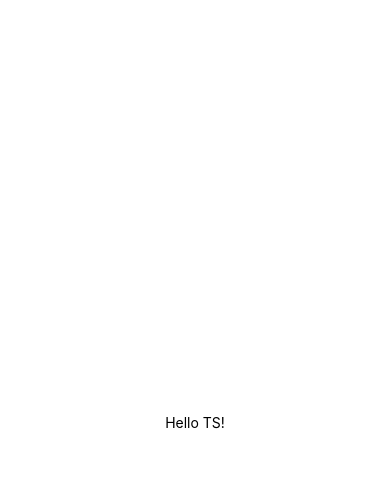
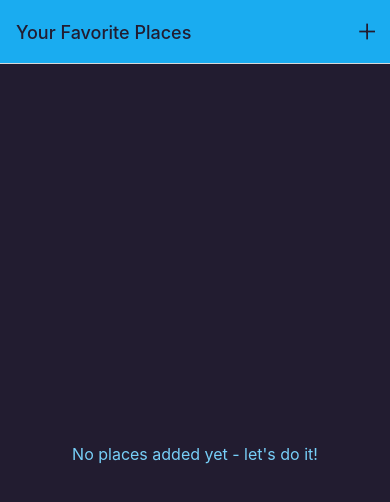
Before and after one commit to kyzym/favePlaces, a React Native app: screen /AllPlaces in a window 390 px wide. Shown: the top 502 px of the page. Built offline with nearby package versions, Linux system fonts and the light colour scheme.

Commit message:
feat: add camera

```diff
--- a/App.tsx
+++ b/App.tsx
@@ -1,20 +1,46 @@
+import { NavigationContainer } from '@react-navigation/native';
+import { createNativeStackNavigator } from '@react-navigation/native-stack';
 import { StatusBar } from 'expo-status-bar';
-import { StyleSheet, Text, View } from 'react-native';
+import IconButton from './components/ui/IconButton';
+import { AddPlace } from './screens/AddPlace';
+import { AllPlaces } from './screens/AllPlaces';
+import { Colors } from './utils/colors';
+
+const Stack = createNativeStackNavigator();
 
 export default function App() {
   return (
-    <View style={styles.container}>
-      <Text>Hello TS!</Text>
+    <>
       <StatusBar style="auto" />
-    </View>
+      <NavigationContainer>
+        <Stack.Navigator
+          screenOptions={{
+            headerStyle: { backgroundColor: Colors.primary500 },
+            headerTintColor: Colors.gray700,
+            contentStyle: { backgroundColor: Colors.gray700 },
+          }}>
+          <Stack.Screen
+            name="AllPlaces"
+            component={AllPlaces}
+            options={({ navigation }) => ({
+              title: 'Your Favorite Places',
+              headerRight: ({ tintColor }) => (
+                <IconButton
+                  color={tintColor || '#000'}
+                  icon="add"
+                  size={28}
+                  onPress={() => navigation.navigate('AddPlace')}
+                />
+              ),
+            })}
+          />
+          <Stack.Screen
+            name="AddPlace"
+            component={AddPlace}
+            options={{ title: 'Add a new Place' }}
+          />
+        </Stack.Navigator>
+      </NavigationContainer>
+    </>
   );
 }
-
-const styles = StyleSheet.create({
-  container: {
-    flex: 1,
-    backgroundColor: '#fff',
-    alignItems: 'center',
-    justifyContent: 'center',
-  },
-});
--- a/app.json
+++ b/app.json
@@ -26,6 +26,14 @@
     },
     "experiments": {
       "tsconfigPaths": true
-    }
+    },
+    "plugins": [
+      [
+        "expo-image-picker",
+        {
+          "cameraPermission": "The app needs access to your camera in order to rake picture of your favorite places."
+        }
+      ]
+    ]
   }
 }
--- /dev/null
+++ b/components/Places/ImagePicker.tsx
@@ -0,0 +1,51 @@
+import { View, Button, Alert } from 'react-native';
+import {
+  launchCameraAsync,
+  useCameraPermissions,
+  PermissionStatus,
+} from 'expo-image-picker';
+
+export const ImagePicker = () => {
+  const [cameraPermissionInformation, requestPermission] =
+    useCameraPermissions();
+
+  async function verifyPermissions() {
+    if (cameraPermissionInformation!.status === PermissionStatus.UNDETERMINED) {
+      const permissionResponse = await requestPermission();
+
+      return permissionResponse.granted;
+    }
+
+    if (cameraPermissionInformation!.status === PermissionStatus.DENIED) {
+      Alert.alert(
+        'Insufficient Permissions!',
+        'You need to grant camera permissions to use this app.'
+      );
+      return false;
+    }
+
+    return true;
+  }
+
+  async function takeImageHandler() {
+    const hasPermission = await verifyPermissions();
+
+    if (!hasPermission) {
+      return;
+    }
+
+    const image = await launchCameraAsync({
+      allowsEditing: true,
+      aspect: [16, 9],
+      quality: 0.5,
+    });
+    if (!image.canceled) console.log(image.assets[0]);
+  }
+
+  return (
+    <View>
+      <View></View>
+      <Button title="Take Image" onPress={takeImageHandler} />
+    </View>
+  );
+};
--- /dev/null
+++ b/components/Places/PlaceForm.tsx
@@ -0,0 +1,41 @@
+import { ScrollView, StyleSheet, Text, TextInput, View } from 'react-native';
+import { useState } from 'react';
+import { Colors } from '../../utils/colors';
+import { ImagePicker } from './ImagePicker';
+
+export const PlaceForm = () => {
+  const [enteredTitle, setEnteredTitle] = useState('');
+
+  function changeTitleHandler(enteredText: string) {
+    setEnteredTitle(enteredText);
+  }
+
+  return (
+    <ScrollView style={styles.form}>
+      <View>
+        <Text style={styles.label}>Title</Text>
+        <TextInput
+          style={styles.input}
+          onChangeText={changeTitleHandler}
+          value={enteredTitle}
+        />
+      </View>
+      <ImagePicker />
+    </ScrollView>
+  );
+};
+
+const styles = StyleSheet.create({
+  form: { flex: 1, padding: 24 },
+  label: { fontWeight: 'bold', marginBottom: 4, color: Colors.primary500 },
+  input: {
+    marginVertical: 8,
+    paddingHorizontal: 4,
+    paddingVertical: 8,
+    fontSize: 16,
+    borderBottomColor: Colors.primary700,
+    borderBottomWidth: 2,
+    backgroundColor: Colors.primary100,
+    borderRadius: 4,
+  },
+});
--- a/components/Places/PlaceItem.tsx
+++ b/components/Places/PlaceItem.tsx
@@ -1,16 +1,21 @@
-import { Image, Text, View } from 'react-native';
+import { Image, Pressable, StyleSheet, Text, View } from 'react-native';
 import { Place } from '../../types/types';
 
 type PlaceItemProps = {
   place: Place;
+  onSelect: () => void;
 };
 
-export const PlaceItem = ({ place }: PlaceItemProps) => {
+export const PlaceItem = ({ place, onSelect }: PlaceItemProps) => {
   return (
-    <View>
+    <Pressable onPress={onSelect}>
       <Image source={{ uri: place.imageUri }} />
-      <Text>{place.title}</Text>
-      <Text>{place.address}</Text>
-    </View>
+      <View>
+        <Text>{place.title}</Text>
+        <Text>{place.address}</Text>
+      </View>
+    </Pressable>
   );
 };
+
+const styles = StyleSheet.create({});
--- a/components/Places/PlacesList.tsx
+++ b/components/Places/PlacesList.tsx
@@ -1,17 +1,40 @@
-import { FlatList } from 'react-native';
+import { FlatList, StyleSheet, Text, View } from 'react-native';
 import { PlaceItem } from './PlaceItem';
 import { Place } from '../../types/types';
+import { Colors } from '../../utils/colors';
 
 type PlacesProps = {
   places: Place[];
 };
 
 export const PlacesList = ({ places }: PlacesProps) => {
+  function onSelect() {}
+  if (!places || places.length === 0) {
+    return (
+      <View style={styles.fallbackContainer}>
+        <Text style={styles.fallbackText}>
+          No places added yet - let's do it!
+        </Text>
+      </View>
+    );
+  }
   return (
     <FlatList
       data={places}
       keyExtractor={(item) => item.id}
-      renderItem={({ item }) => <PlaceItem place={item} />}
+      renderItem={({ item }) => <PlaceItem place={item} onSelect={onSelect} />}
     />
   );
 };
+
+const styles = StyleSheet.create({
+  fallbackContainer: {
+    flex: 1,
+    justifyContent: 'center',
+    alignItems: 'center',
+  },
+  fallbackText: {
+    fontSize: 16,
+    color: Colors.primary200,
+  },
+});
--- /dev/null
+++ b/components/ui/IconButton.tsx
@@ -0,0 +1,33 @@
+import { Pressable, StyleSheet } from 'react-native';
+import { Ionicons } from '@expo/vector-icons';
+
+type IconButtonProps = {
+  icon: keyof typeof Ionicons.glyphMap;
+  color: string;
+  size: number;
+  onPress: () => void;
+};
+
+function IconButton({ icon, color, size, onPress }: IconButtonProps) {
+  return (
+    <Pressable
+      style={({ pressed }) => [styles.button, pressed && styles.pressed]}
+      onPress={onPress}>
+      <Ionicons name={icon} color={color} size={size} />
+    </Pressable>
+  );
+}
+
+export default IconButton;
+
+const styles = StyleSheet.create({
+  button: {
+    margin: 8,
+    borderRadius: 20,
+    justifyContent: 'center',
+    alignItems: 'center',
+  },
+  pressed: {
+    opacity: 0.7,
+  },
+});
--- a/package.json
+++ b/package.json
@@ -10,11 +10,14 @@
     "web": "expo start --web"
   },
   "dependencies": {
+    "@react-navigation/native": "^6.1.7",
+    "@react-navigation/native-stack": "^6.9.13",
     "expo": "~49.0.7",
     "expo-status-bar": "~1.6.0",
     "nanoid": "^4.0.2",
     "react": "18.2.0",
-    "react-native": "0.72.3"
+    "react-native": "0.72.3",
+    "expo-image-picker": "~14.3.2"
   },
   "devDependencies": {
     "@babel/core": "^7.20.0",
--- a/screens/AddPlace.tsx
+++ b/screens/AddPlace.tsx
@@ -0,0 +1,5 @@
+import { PlaceForm } from '../components/Places/PlaceForm';
+
+export const AddPlace = () => {
+  return <PlaceForm />;
+};
--- a/screens/AllPlaces.tsx
+++ b/screens/AllPlaces.tsx
@@ -1,5 +1,5 @@
-import { Text } from 'react-native';
+import { PlacesList } from '../components/Places/PlacesList';
 
 export const AllPlaces = () => {
-  <Text></Text>;
+  return <PlacesList places={[]} />;
 };
--- /dev/null
+++ b/utils/colors.ts
@@ -0,0 +1,11 @@
+export const Colors = {
+  primary50: '#cfeffd',
+  primary100: '#a0defb',
+  primary200: '#77cff8',
+  primary400: '#44bdf5',
+  primary500: '#1aacf0',
+  primary700: '#0570c9',
+  primary800: '#003b88',
+  accent500: '#e6b30b',
+  gray700: '#221c30',
+};
```
Also changed, not shown: 1 other file (tests, documents, lock files or other folders).
